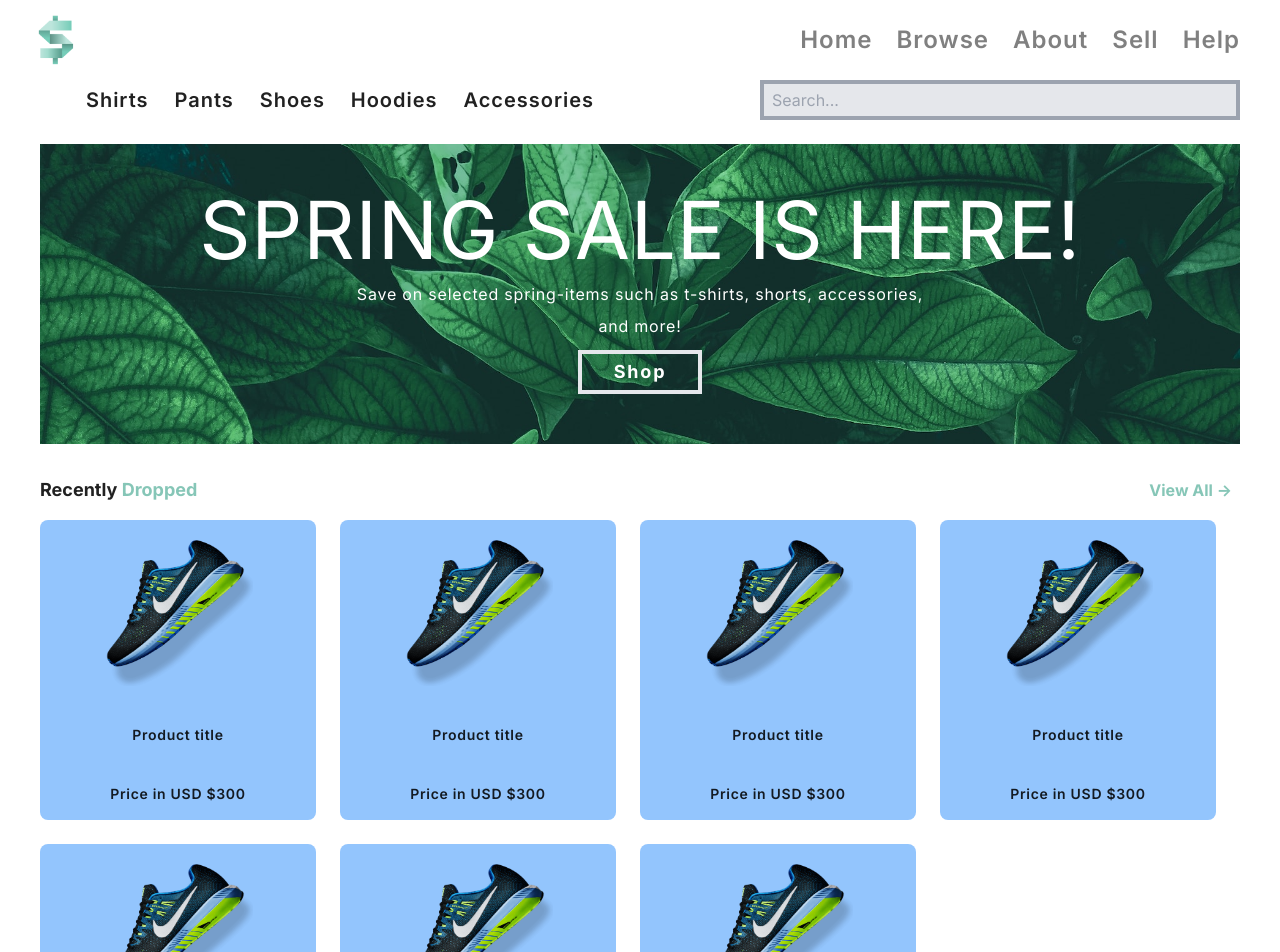
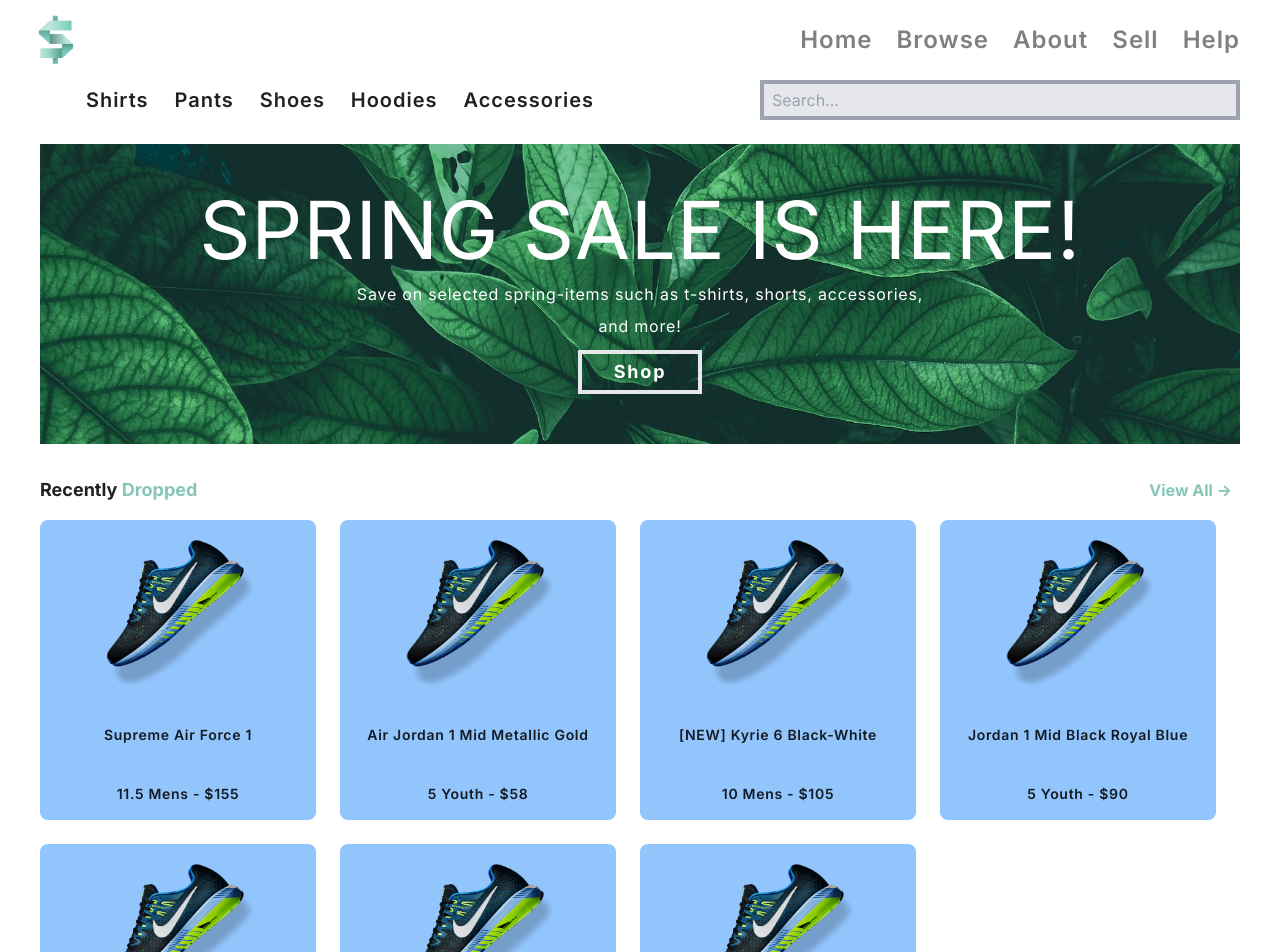
Before and after one commit to c9aw/c9aw.github.io, a React (Vite) app: page /Browse in a window 1280 px wide. Shown: the top 952 px of the page. Built offline with nearby package versions, Linux system fonts and the light colour scheme; a web font is replaced by a local one.

Commit message:
Update Recent.jsx

```diff
--- a/src/components/Browse/Recent.jsx
+++ b/src/components/Browse/Recent.jsx
@@ -2,26 +2,26 @@ const data = [
   {
     id: 1,
     image: '/shoe.png',
-    title: 'Product title',
-    price: 'Price in USD $300',
+    title: 'Supreme Air Force 1',
+    price: '11.5 Mens - $155',
   },
   {
     id: 2,
     image: '/shoe.png',
-    title: 'Product title',
-    price: 'Price in USD $300',
+    title: 'Air Jordan 1 Mid Metallic Gold',
+    price: '5 Youth - $58',
   },
   {
     id: 3,
     image: '/shoe.png',
-    title: 'Product title',
-    price: 'Price in USD $300',
+    title: '[NEW] Kyrie 6 Black-White',
+    price: '10 Mens - $105',
   },
   {
     id: 4,
     image: '/shoe.png',
-    title: 'Product title',
-    price: 'Price in USD $300',
+    title: 'Jordan 1 Mid Black Royal Blue',
+    price: '5 Youth - $90',
   },
   {
     id: 5,
@@ -32,14 +32,14 @@ const data = [
   {
     id: 6,
     image: '/shoe.png',
-    title: 'Product title',
-    price: 'Price in USD $300',
+    title: 'Kyrie Flytrao Rage Green',
+    price: '10 Mens - $90',
   },
   {
     id: 7,
     image: '/shoe.png',
-    title: 'Product title',
-    price: 'Price in USD $300',
+    title: 'Jordan True Flight Black Cool Grey',
+    price: '9.5 Mens - $85',
   },
 ]
 
```
